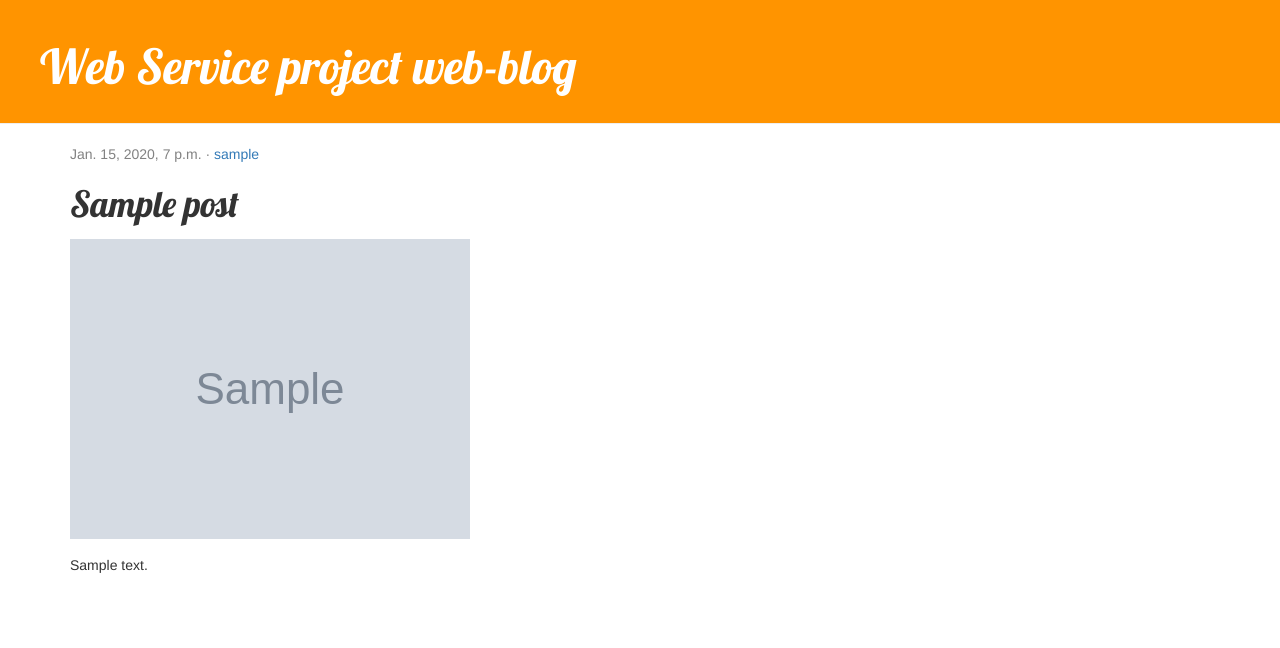
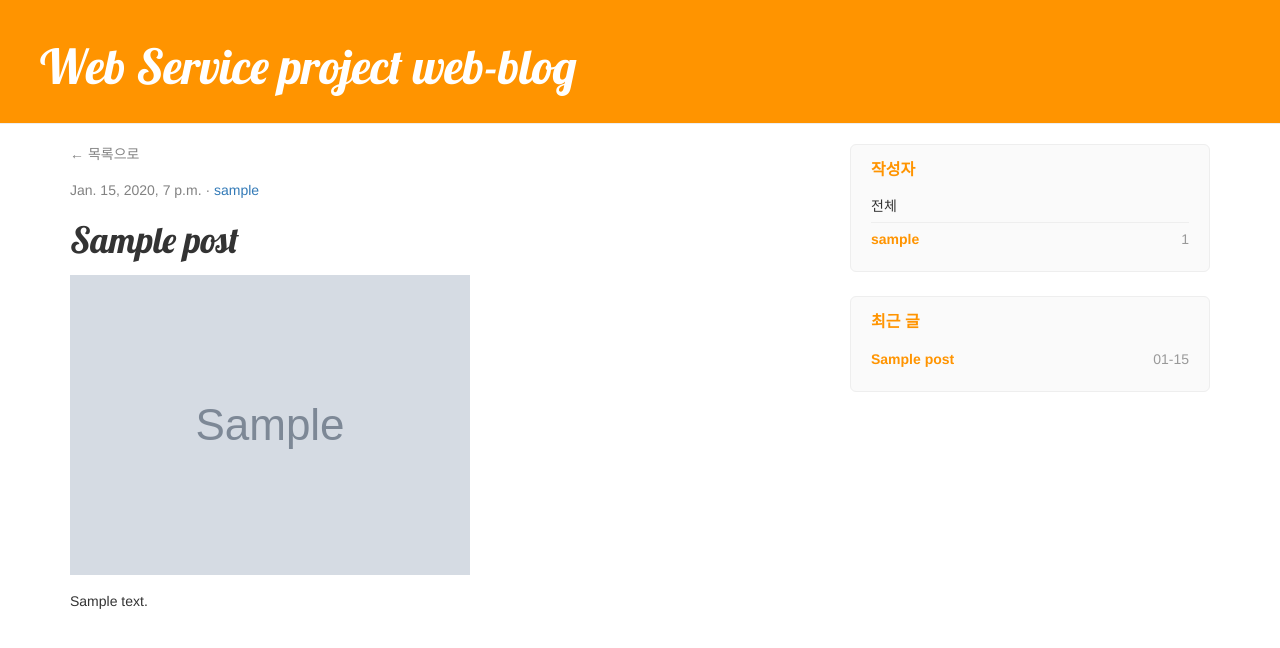
Before and after one commit to elponchis/photoblog-common01, a Django app: page /post/1/ in a window 1280 px wide. Shown: the top 648 px of the page. Run offline with Django 5.2, Linux system fonts and the light colour scheme; tables that the repository leaves empty hold one stand-in row (values such as "Sample post"); grey boxes marked "Sample" are stand-in pictures; some libraries are stand-ins or nearby versions.

Commit message:
feat: 상세 페이지 목록으로 링크와 작성자·최근 글 사이드바 추가

```diff
--- a/PhotoBlogServer/blog/static/css/blog.css
+++ b/PhotoBlogServer/blog/static/css/blog.css
@@ -95,30 +95,66 @@ h1, h2, h3, h4 {
     margin: 16px 0;
 }
 
-.author-nav {
-    list-style: none;
-    padding: 0;
-    margin: 0 0 24px;
+.back-link {
+    display: inline-block;
+    margin-bottom: 16px;
+    color: #828282;
 }
 
-.author-nav li {
-    display: inline-block;
-    margin: 0 6px 8px 0;
-}
-
-.author-nav a {
-    display: inline-block;
-    padding: 4px 12px;
-    border: 1px solid #ff9400;
-    border-radius: 16px;
+.back-link:hover {
     color: #ff9400;
     text-decoration: none;
 }
 
-.author-nav li.active a,
-.author-nav a:hover {
-    background-color: #ff9400;
-    color: #ffffff;
+.sidebar-box {
+    background-color: #fafafa;
+    border: 1px solid #eeeeee;
+    border-radius: 6px;
+    padding: 16px 20px;
+    margin-bottom: 24px;
+}
+
+.sidebar-box h3 {
+    margin: 0 0 12px;
+    color: #ff9400;
+    font-family: inherit;
+    font-size: 16px;
+    font-weight: bold;
+}
+
+.sidebar-list {
+    list-style: none;
+    padding: 0;
+    margin: 0;
+}
+
+.sidebar-list li {
+    display: flex;
+    justify-content: space-between;
+    gap: 12px;
+    padding: 6px 0;
+    border-bottom: 1px solid #eeeeee;
+}
+
+.sidebar-list li:last-child {
+    border-bottom: none;
+}
+
+.sidebar-list a {
+    color: #333333;
+    overflow: hidden;
+    text-overflow: ellipsis;
+    white-space: nowrap;
+}
+
+.sidebar-list li.active a {
+    color: #ff9400;
+    font-weight: bold;
+}
+
+.sidebar-list .count {
+    color: #999999;
+    flex-shrink: 0;
 }
 
 .author-title {
--- a/PhotoBlogServer/blog/templates/blog/base.html
+++ b/PhotoBlogServer/blog/templates/blog/base.html
@@ -23,6 +23,10 @@
                 {% block content %}
                 {% endblock %}
             </div>
+            <div class="col-md-4">
+                {% block sidebar %}
+                {% endblock %}
+            </div>
         </div>
     </div>
 </body>
--- a/PhotoBlogServer/blog/templates/blog/post_detail.html
+++ b/PhotoBlogServer/blog/templates/blog/post_detail.html
@@ -1,6 +1,7 @@
 {% extends 'blog/base.html' %}
 
 {% block content %}
+<a class="back-link" href="{% url 'post_list' %}">&larr; 목록으로</a>
 <div class="post">
     {% if post.published_date %}
     <div class="date">
@@ -20,3 +21,7 @@
     <p>{{ post.text|linebreaksbr }}</p>
 </div>
 {% endblock %}
+
+{% block sidebar %}
+    {% include 'blog/sidebar.html' %}
+{% endblock %}
--- /dev/null
+++ b/PhotoBlogServer/blog/templates/blog/sidebar.html
@@ -0,0 +1,30 @@
+<aside class="sidebar">
+    <section class="sidebar-box">
+        <h3>작성자</h3>
+        <ul class="sidebar-list">
+            <li{% if not current_author %} class="active"{% endif %}>
+                <a href="{% url 'post_list' %}">전체</a>
+            </li>
+            {% for author in authors %}
+            <li{% if author == current_author %} class="active"{% endif %}>
+                <a href="{% url 'author_posts' username=author.username %}">{{ author.username }}</a>
+                <span class="count">{{ author.post_count }}</span>
+            </li>
+            {% endfor %}
+        </ul>
+    </section>
+
+    <section class="sidebar-box">
+        <h3>최근 글</h3>
+        <ul class="sidebar-list">
+            {% for recent in recent_posts %}
+            <li{% if recent == post %} class="active"{% endif %}>
+                <a href="{% url 'post_detail' pk=recent.pk %}">{{ recent.title }}</a>
+                <span class="count">{{ recent.published_date|date:"m-d" }}</span>
+            </li>
+            {% empty %}
+            <li>아직 글이 없습니다.</li>
+            {% endfor %}
+        </ul>
+    </section>
+</aside>
--- a/PhotoBlogServer/blog/tests.py
+++ b/PhotoBlogServer/blog/tests.py
@@ -220,8 +220,8 @@ class PostListViewTest(TestCase):
         response = self.client.get(reverse('author_posts', kwargs={'username': 'other'}))
 
         self.assertEqual(response.status_code, 200)
-        self.assertContains(response, '남의 글')
-        self.assertNotContains(response, '내 글')
+        titles = [post.title for post in response.context['posts']]
+        self.assertEqual(titles, ['남의 글'])
 
     def test_unknown_author_page_404(self):
         response = self.client.get(reverse('author_posts', kwargs={'username': 'nobody'}))
--- a/PhotoBlogServer/blog/views.py
+++ b/PhotoBlogServer/blog/views.py
@@ -7,19 +7,21 @@ from .forms import PostForm
 from rest_framework import viewsets
 from .serializers import PostSerializer
 
-def published_authors():
-    published = Q(post__published_date__lte=timezone.now())
-    return (User.objects
-            .annotate(post_count=Count('post', filter=published))
-            .filter(post_count__gt=0)
-            .order_by('username'))
+def sidebar_context():
+    now = timezone.now()
+    authors = (User.objects
+               .annotate(post_count=Count('post', filter=Q(post__published_date__lte=now)))
+               .filter(post_count__gt=0)
+               .order_by('username'))
+    recent_posts = Post.objects.filter(published_date__lte=now).order_by('-published_date')[:5]
+    return {'authors': authors, 'recent_posts': recent_posts}
 
 def post_list(request):
     posts = Post.objects.filter(
         published_date__lte=timezone.now()
     ).order_by('-published_date')
     return render(request, 'blog/post_list.html',
-                  {'posts': posts, 'authors': published_authors()})
+                  {'posts': posts, **sidebar_context()})
 
 def author_posts(request, username):
     author = get_object_or_404(User, username=username)
@@ -28,13 +30,17 @@ def author_posts(request, username):
     ).order_by('-published_date')
     return render(request, 'blog/post_list.html', {
         'posts': posts,
-        'authors': published_authors(),
         'current_author': author,
+        **sidebar_context(),
     })
 
 def post_detail(request, pk):
     post = get_object_or_404(Post, pk=pk)
-    return render(request, 'blog/post_detail.html', {'post': post})
+    return render(request, 'blog/post_detail.html', {
+        'post': post,
+        'current_author': post.author,
+        **sidebar_context(),
+    })
 
 def post_new(request):
     if request.method == "POST":
```
Also changed, not shown: PhotoBlogServer/blog/templates/blog/post_list.html (+4 -9 lines).
